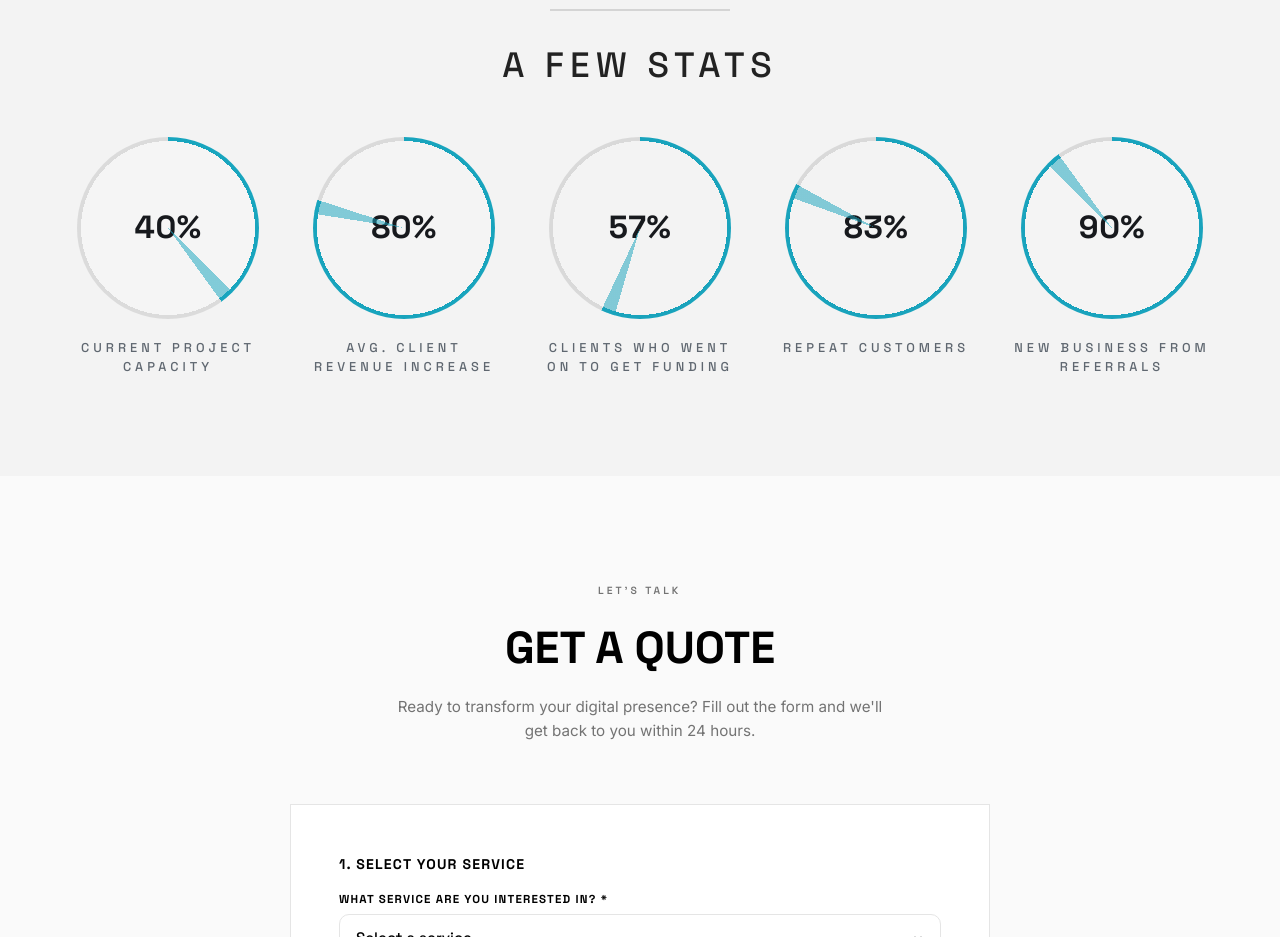
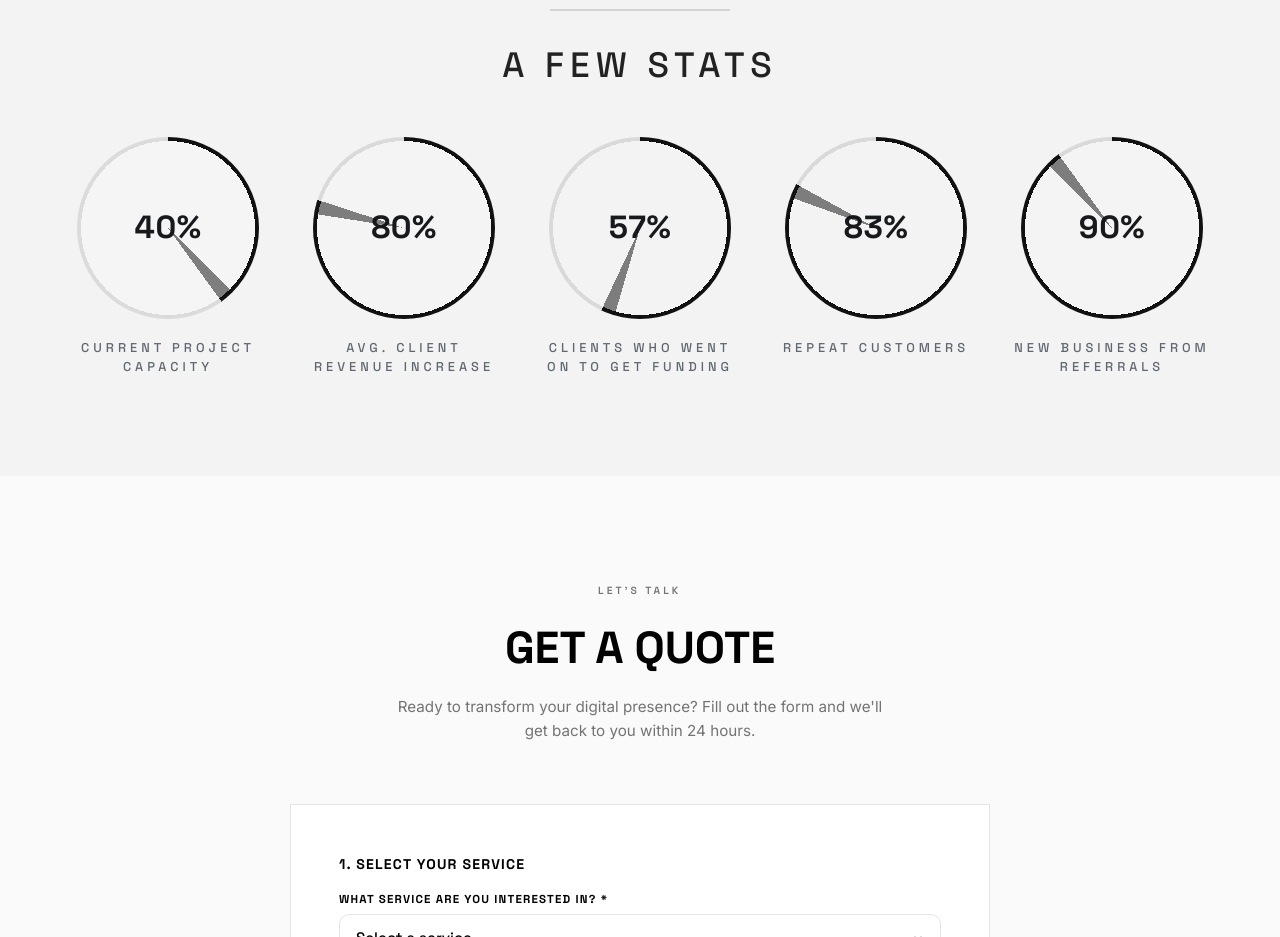
Before and after one commit to agrinaitweltd/kavo, a website: page index.html in a window 1280 px wide. Shown: the part 4840-5777 px from the top of the page. Drawn offline with Linux system fonts and the light colour scheme.

Commit message:
Change stats ring accent from blue to black

```diff
--- a/css/styles.css
+++ b/css/styles.css
@@ -1299,7 +1299,7 @@ img {
 .stat-circle-card:nth-child(5) { animation-delay: 0.32s; }
 
 .stat-ring {
-    --ring-color: #19a3bc;
+    --ring-color: #111111;
     --ring-bg: #d9d9d9;
     --ring-size: 182px;
     --ring-thickness: 4px;
@@ -1326,8 +1326,8 @@ img {
     background: conic-gradient(
         transparent 0,
         transparent calc((var(--stat-progress) * 1%) - var(--ring-head-size)),
-        rgba(25, 163, 188, 0.95) calc((var(--stat-progress) * 1%) - var(--ring-head-size)),
-        rgba(25, 163, 188, 0.95) calc(var(--stat-progress) * 1%),
+        rgba(17, 17, 17, 0.95) calc((var(--stat-progress) * 1%) - var(--ring-head-size)),
+        rgba(17, 17, 17, 0.95) calc(var(--stat-progress) * 1%),
         transparent calc(var(--stat-progress) * 1%),
         transparent 100%
     );
@@ -1341,8 +1341,8 @@ img {
     position: absolute;
     inset: -2px;
     border-radius: 50%;
-    border: 2px solid rgba(25, 163, 188, 0.22);
-    box-shadow: 0 0 0 0 rgba(25, 163, 188, 0.2);
+    border: 2px solid rgba(17, 17, 17, 0.18);
+    box-shadow: 0 0 0 0 rgba(17, 17, 17, 0.18);
     opacity: 0;
     transition: opacity 0.2s ease;
     pointer-events: none;
@@ -1403,10 +1403,10 @@ img {
 @keyframes stat-ring-glow {
     0%,
     100% {
-        box-shadow: 0 0 0 0 rgba(25, 163, 188, 0.14);
+        box-shadow: 0 0 0 0 rgba(17, 17, 17, 0.14);
     }
     50% {
-        box-shadow: 0 0 0 6px rgba(25, 163, 188, 0);
+        box-shadow: 0 0 0 6px rgba(17, 17, 17, 0);
     }
 }
 
--- a/index.html
+++ b/index.html
@@ -24,7 +24,7 @@
     <link rel="canonical" href="https://kavotech.uk/">
     <link rel="icon" type="image/png" href="public/kavologo.png?v=20260503-9">
     <link rel="apple-touch-icon" href="public/kavologo.png?v=20260503-9">
-    <link rel="stylesheet" href="css/styles.css?v=20260503-9">
+    <link rel="stylesheet" href="css/styles.css?v=20260503-10">
     <link rel="preconnect" href="https://fonts.googleapis.com">
     <link rel="preconnect" href="https://fonts.gstatic.com" crossorigin>
     <link href="https://fonts.googleapis.com/css2?family=Inter:wght@300;400;500;600;700;800;900&family=Space+Grotesk:wght@400;500;600;700&display=swap" rel="stylesheet">
```
